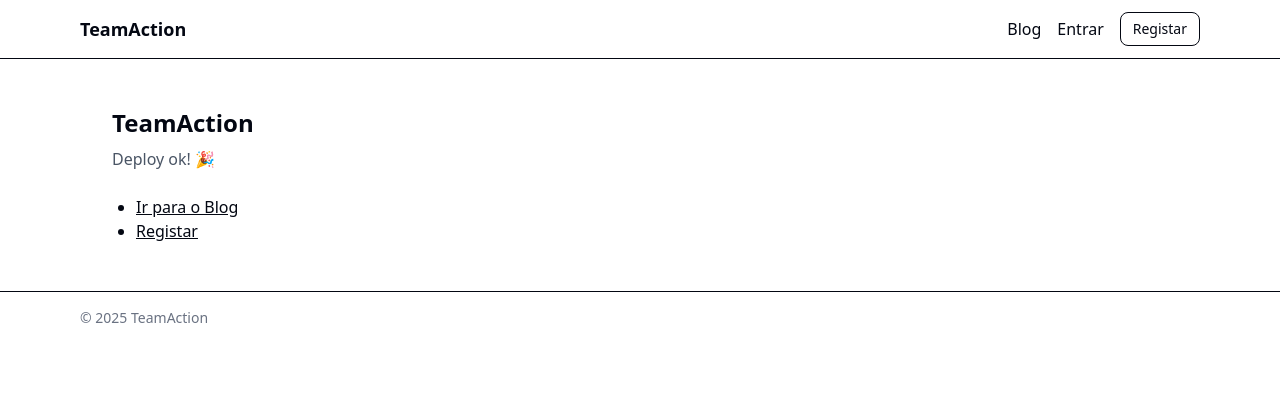
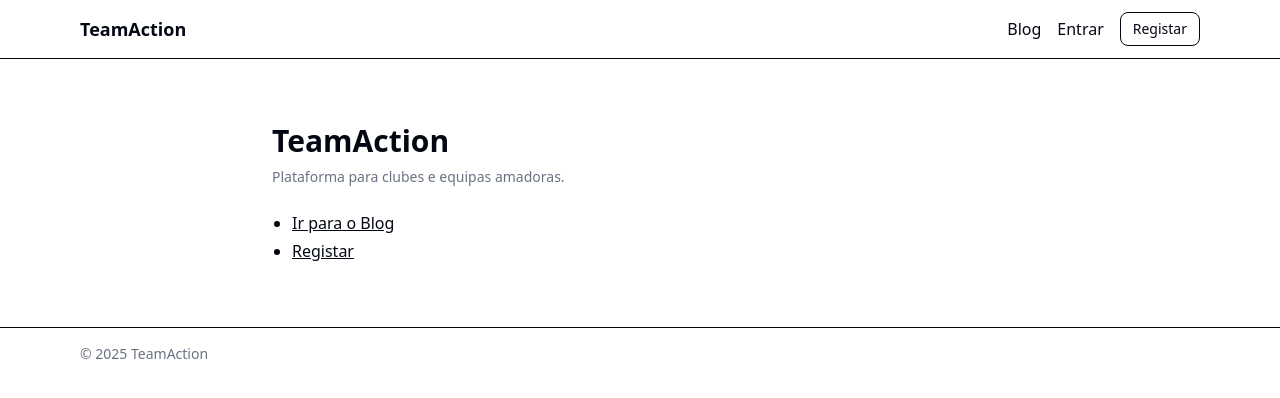
Before and after one commit to MarcosADL/teamaction, a Next.js app: page / in a window 1280 px wide. Shown: the top 398 px of the page. Built offline with nearby package versions, Linux system fonts and the light colour scheme; no server answers.

Commit message:
chore: limpar home e remover 'Deploy ok!'

```diff
--- a/app/page.tsx
+++ b/app/page.tsx
@@ -1,11 +1,25 @@
+// app/page.tsx
+import Link from "next/link";
+
 export default function Home() {
   return (
-    <main className="p-8">
-      <h1 className="text-2xl font-semibold">TeamAction</h1>
-      <p className="mt-2 text-gray-600">Deploy ok! 🎉</p>
-      <ul className="mt-6 list-disc pl-6">
-        <li><a className="underline" href="/blog">Ir para o Blog</a></li>
-        <li><a className="underline" href="/auth/register">Registar</a></li>
+    <main className="container mx-auto max-w-3xl px-4 py-12">
+      <h1 className="text-3xl font-semibold">TeamAction</h1>
+      <p className="mt-2 text-sm text-muted-foreground">
+        Plataforma para clubes e equipas amadoras.
+      </p>
+
+      <ul className="mt-6 list-disc pl-5 space-y-1">
+        <li>
+          <Link href="/blog" className="underline">
+            Ir para o Blog
+          </Link>
+        </li>
+        <li>
+          <Link href="/register" className="underline">
+            Registar
+          </Link>
+        </li>
       </ul>
     </main>
   );
```
